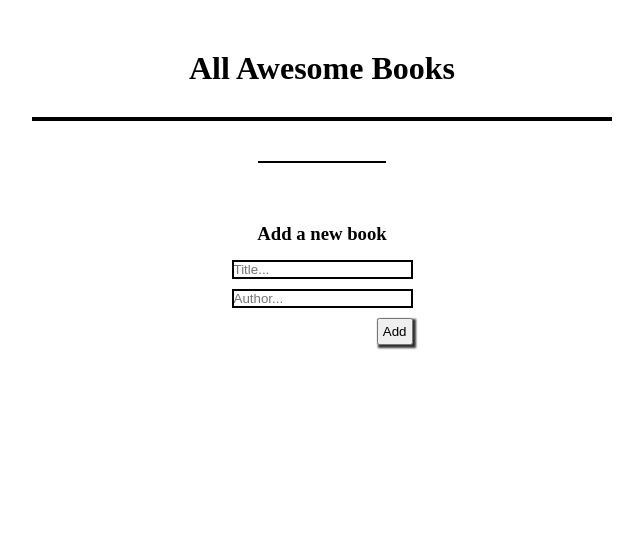
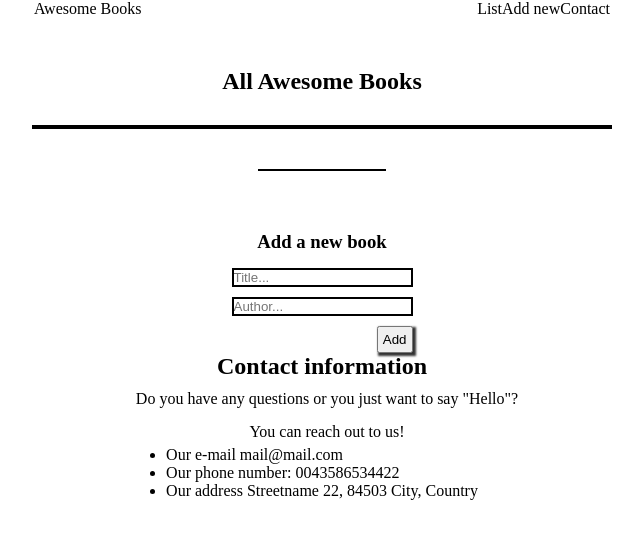
Before and after one commit to Nessrine88/Awesome.Books.github.io, a website: page index.html in a window 1280 px wide. Shown: the whole page, without its empty margins (318-961 px from the left). Drawn offline with Linux system fonts and the light colour scheme.

Commit message:
Add sections to html file.

```diff
--- a/index.html
+++ b/index.html
@@ -8,13 +8,23 @@
   <link rel="stylesheet" href="style.css">
 </head>
 <body>
-
+  <section id="navbar">
+    <div class="logo">Awesome Books</div>
+    <!-- <p></p> -->
+    <ul class="navlist">
+      <li><a href="#list">List</a></li>
+      <li><a href="#addBooks">Add new</a></li>
+      <li><a href="#contact">Contact</a></li>
+    </ul>
+  </section>
+  <section id="heading">
     <h1>All Awesome Books</h1>
+  </section>
+  <section id="list">
     <div id="displayedBooks">
-
-
     </div>
-
+  </section>
+  <section id="addBooks">
     <div class="line"></div>
     <div id="form">
       <h3>Add a new book</h3>
@@ -24,6 +34,22 @@
 
       <button id="addBtn">Add</button>
     </div>
+  </section>
+  <section id="contact">
+    <h2>Contact information</h2>
+    <div class="info">
+      <p class="para1">Do you have any questions or you just want to say "Hello"?</p>
+      <p class="para1">You can reach out to us!</p>
+      <ul class="list2">
+        <li>Our e-mail mail@mail.com</li>
+        <li>Our phone number: 0043586534422</li>
+        <li>Our address Streetname 22, 84503 City, Country</li>
+      </ul>
+    </div>
+  </section>
+  <section id="footer">
+
+  </section>
   <script src="main.js"></script>
 </body>
 </html>
--- a/style.css
+++ b/style.css
@@ -72,6 +72,40 @@ h3 {
   margin-bottom: 10px;
 }
 
+#contact {
+  width: 45%;
+  margin-left: auto;
+  margin-right: auto;
+}
+
+#navbar {
+  width: 45%;
+  margin-left: auto;
+  margin-right: auto;
+  display: flex;
+  justify-content: space-between;
+}
+
+.navlist {
+  display: flex;
+  justify-content: space-evenly;
+  list-style: none;
+  /* float: right; */
+  /* align-items: center; */
+}
+
+.navList li {
+  /* float: left; */
+  margin-left: 15px;
+  margin-right: 15px;
+
+}
+
+a {
+  text-decoration: none;
+  color: #000;
+}
+
 input {
   border: 2px solid black;
 }
@@ -90,3 +124,9 @@ input {
 .odd {
   background-color: white;
 }
+
+.info {
+  display: flex;
+  flex-direction: column;
+  align-items: center;
+}
```
Lines whose indentation alone changed are shown as unchanged.
